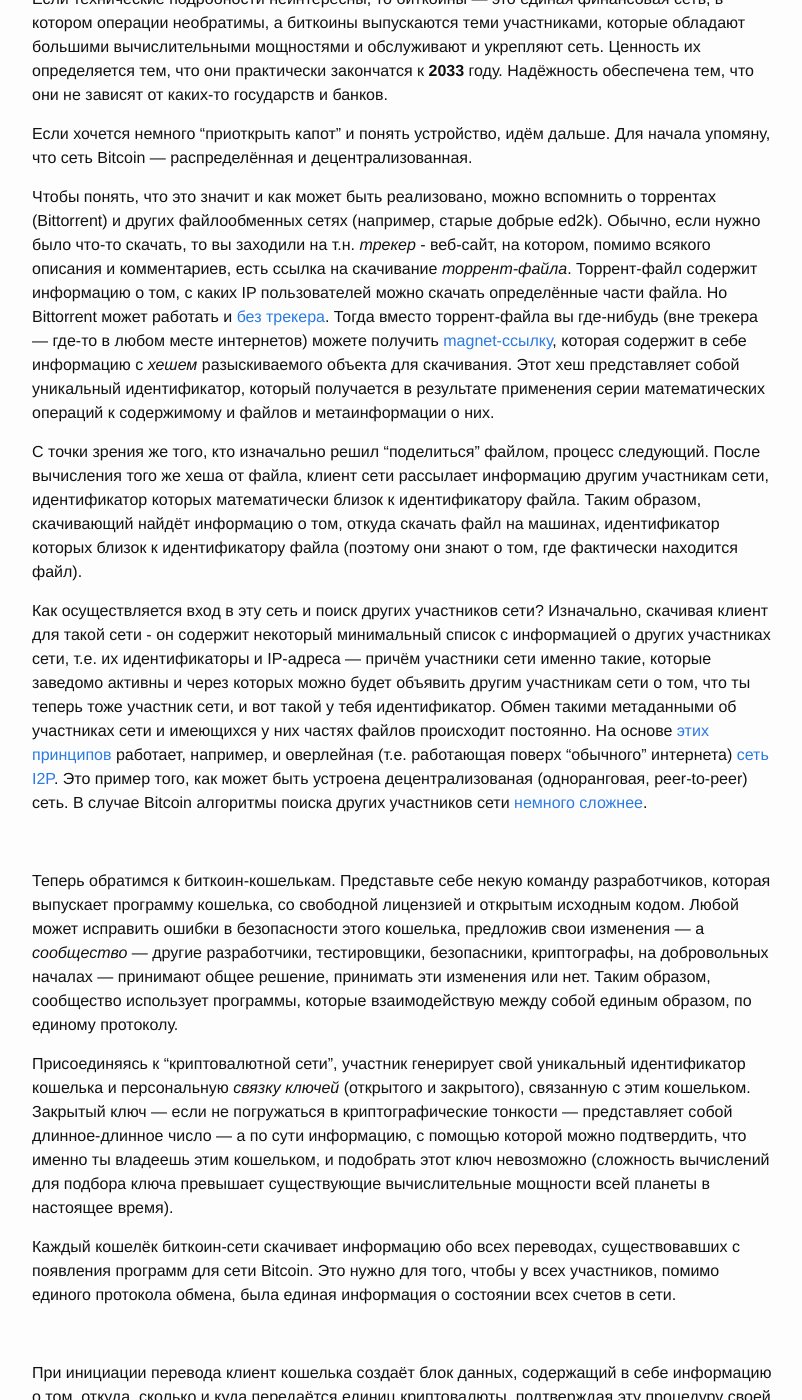
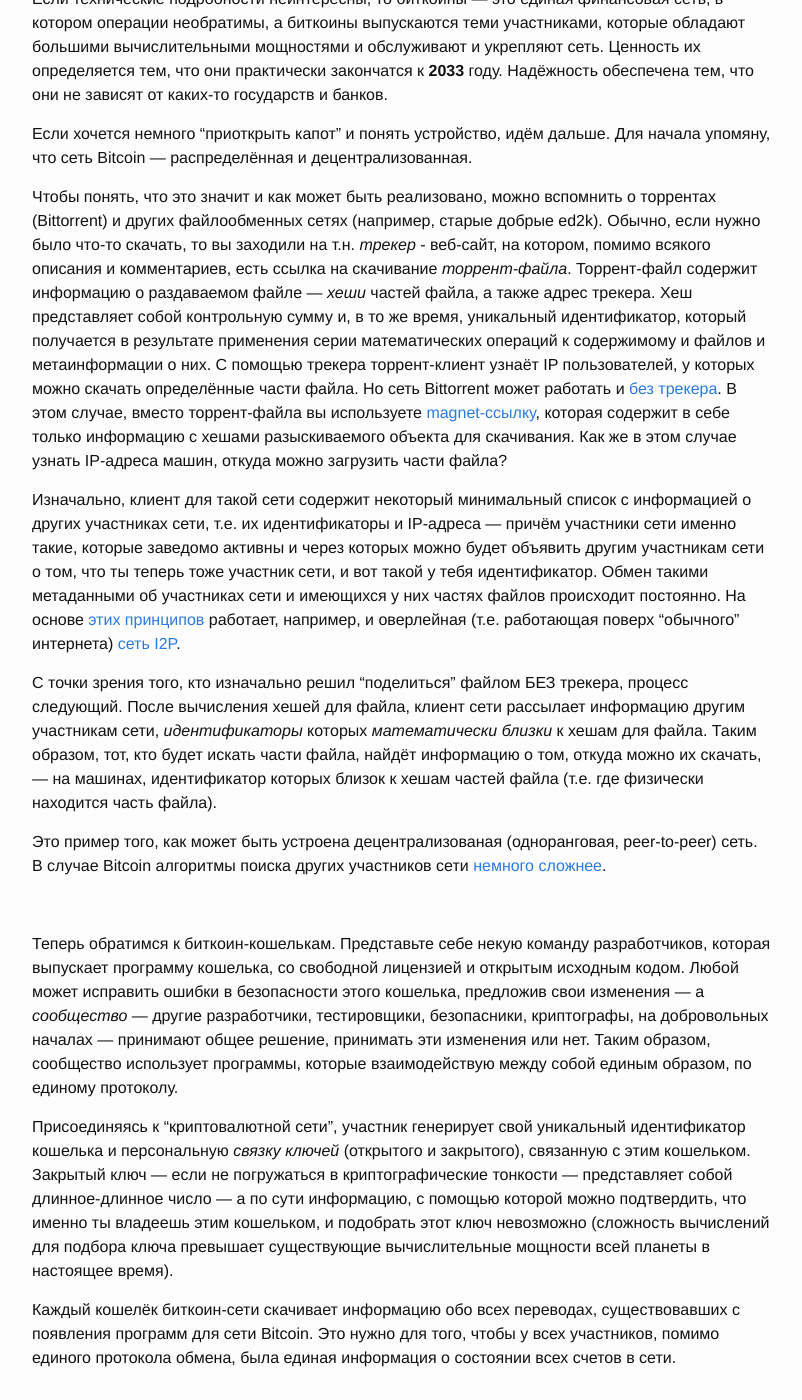
Before and after one commit to hikkings/hikkings.github.io, a Jekyll site: the page built from _posts/2016-11-30-welcome.markdown, in a window 1280 px wide and 1400 px high, scrolled down 945 px. Shown: the whole window, without its empty margins (238-1040 px from the left). Built offline with Jekyll 4.4.1, drawn with Linux system fonts in a browser that asks for light colours.

Commit message:
#1 torrent fixes

```diff
--- a/_posts/2016-11-30-welcome.markdown
+++ b/_posts/2016-11-30-welcome.markdown
@@ -30,11 +30,13 @@ date:   2016-11-30 00:00:00 +0300
 Если хочется немного "приоткрыть капот" и понять устройство, идём дальше.
 Для начала упомяну, что сеть Bitcoin — распределённая и децентрализованная.
 
-Чтобы понять, что это значит и как может быть реализовано, можно вспомнить о торрентах (Bittorrent) и других файлообменных сетях (например, старые добрые ed2k). Обычно, если нужно было что-то скачать, то вы заходили на т.н. *трекер* - веб-сайт, на котором, помимо всякого описания и комментариев, есть ссылка на скачивание *торрент-файла*. Торрент-файл содержит информацию о том, с каких IP пользователей можно скачать определённые части файла. Но Bittorrent может работать и [без трекера](https://ru.wikipedia.org/wiki/Kademlia). Тогда вместо торрент-файла вы где-нибудь (вне трекера — где-то в любом месте интернетов) можете получить [magnet-ссылку](https://ru.wikipedia.org/wiki/Magnet-%D1%81%D1%81%D1%8B%D0%BB%D0%BA%D0%B0), которая содержит в себе информацию с *хешем* разыскиваемого объекта для скачивания. Этот хеш представляет собой уникальный идентификатор, который получается в результате применения серии математических операций к содержимому и файлов и метаинформации о них.
+Чтобы понять, что это значит и как может быть реализовано, можно вспомнить о торрентах (Bittorrent) и других файлообменных сетях (например, старые добрые ed2k). Обычно, если нужно было что-то скачать, то вы заходили на т.н. *трекер* - веб-сайт, на котором, помимо всякого описания и комментариев, есть ссылка на скачивание *торрент-файла*. Торрент-файл содержит информацию о раздаваемом файле — *хеши* частей файла, а также адрес трекера. Хеш представляет собой контрольную сумму и, в то же время, уникальный идентификатор, который получается в результате применения серии математических операций к содержимому и файлов и метаинформации о них. С помощью трекера торрент-клиент узнаёт IP пользователей, у которых можно скачать определённые части файла. Но сеть Bittorrent может работать и [без трекера](https://ru.wikipedia.org/wiki/Kademlia). В этом случае, вместо торрент-файла вы используете [magnet-ссылку](https://ru.wikipedia.org/wiki/Magnet-%D1%81%D1%81%D1%8B%D0%BB%D0%BA%D0%B0), которая содержит в себе только информацию с хешами разыскиваемого объекта для скачивания. Как же в этом случае узнать IP-адреса машин, откуда можно загрузить части файла?
 
-С точки зрения же того, кто изначально решил "поделиться" файлом, процесс следующий. После вычисления того же хеша от файла, клиент сети рассылает информацию другим участникам сети, идентификатор которых математически близок к идентификатору файла. Таким образом, скачивающий найдёт информацию о том, откуда скачать файл на машинах, идентификатор которых близок к идентификатору файла (поэтому они знают о том, где фактически находится файл).
+Изначально, клиент для такой сети содержит некоторый минимальный список с информацией о других участниках сети, т.е. их идентификаторы и IP-адреса — причём участники сети именно такие, которые заведомо активны и через которых можно будет объявить другим участникам сети о том, что ты теперь тоже участник сети, и вот такой у тебя идентификатор. Обмен такими метаданными об участниках сети и имеющихся у них частях файлов происходит постоянно. На основе [этих принципов](https://en.wikipedia.org/wiki/Kademlia) работает, например, и оверлейная (т.е. работающая поверх "обычного" интернета) [сеть I2P](https://ru.wikipedia.org/wiki/I2P).
 
-Как осуществляется вход в эту сеть и поиск других участников сети? Изначально, скачивая клиент для такой сети - он содержит некоторый минимальный список с информацией о других участниках сети, т.е. их идентификаторы и IP-адреса — причём участники сети именно такие, которые заведомо активны и через которых можно будет объявить другим участникам сети о том, что ты теперь тоже участник сети, и вот такой у тебя идентификатор. Обмен такими метаданными об участниках сети и имеющихся у них частях файлов происходит постоянно. На основе [этих принципов](https://en.wikipedia.org/wiki/Kademlia) работает, например, и оверлейная (т.е. работающая поверх "обычного" интернета) [сеть I2P](https://ru.wikipedia.org/wiki/I2P). Это пример того, как может быть устроена децентрализованая (одноранговая, peer-to-peer) сеть. В случае Bitcoin алгоритмы поиска других участников сети [немного сложнее](https://en.bitcoin.it/wiki/Satoshi_Client_Node_Discovery).
+С точки зрения того, кто изначально решил "поделиться" файлом БЕЗ трекера, процесс следующий. После вычисления хешей для файла, клиент сети рассылает информацию другим участникам сети, *идентификаторы* которых *математически близки* к хешам для файла. Таким образом, тот, кто будет искать части файла, найдёт информацию о том, откуда можно их скачать, — на машинах, идентификатор которых близок к хешам частей файла (т.е. где физически находится часть файла).
+
+Это пример того, как может быть устроена децентрализованая (одноранговая, peer-to-peer) сеть. В случае Bitcoin алгоритмы поиска других участников сети [немного сложнее](https://en.bitcoin.it/wiki/Satoshi_Client_Node_Discovery).
 
 <br/>
 
```
